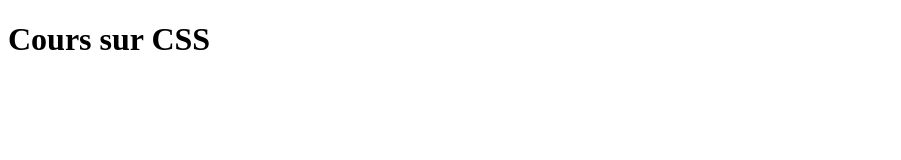
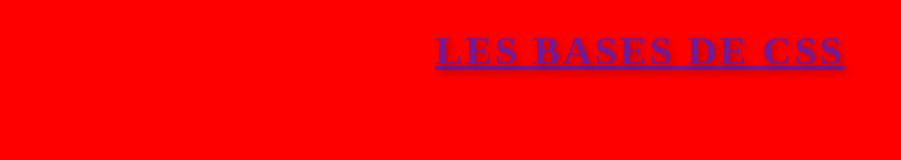
Before and after one commit to gmt86/CSS-Revision1, a plain HTML site: page index.html in a window 1280 px wide. Shown: the whole page, without its empty margins (0-901 px from the left). Drawn offline with Linux system fonts and the light colour scheme.

Commit message:
Mise en forme Texte partie1

```diff
--- a/assets/style.css
+++ b/assets/style.css
@@ -0,0 +1,15 @@
+
+body{
+    background-color: red;/* couleur de fond*/
+}
+
+h1{
+    text-transform: uppercase;/*mettre tout en majuscule*/
+    letter-spacing: 3px; /*l'espace entre les caractères*/
+    text-align: center; /*pour centrer le texte*/
+    font-size: 2.5rem; /* taille de la police  NB: les tailles de polices doivent être en REM */
+    /*NB: 1rem = 16px; rem s'adapte mieu à tous les écran ...*/
+    text-shadow: 3px 3px 8px #00000042;/* pour créer l'ombre, le shadow doit avoir trois valeurs + l'opacité */
+    color: rgba(100, 28, 168, 0.897);
+    text-decoration: underline;/*pour souligner le text */
+}
--- a/index.html
+++ b/index.html
@@ -1,16 +1,15 @@
 <!DOCTYPE html>
-<html lang="en">
+<html lang="fr">
 <head>
     <meta charset="UTF-8">
     <meta name="viewport" content="width=device-width, initial-scale=1.0">
     <title>COURS CSS</title>
 </head>
+<link rel="stylesheet" href="./assets/style.css">
 <body>
     <header>
-        <h1>Cours sur CSS</h1>
+        <h1>Les bases de CSS</h1>
     </header>
-    <link rel="stylesheet" href="./assets/style.css">
-
 
 </body>
 </html>
```
